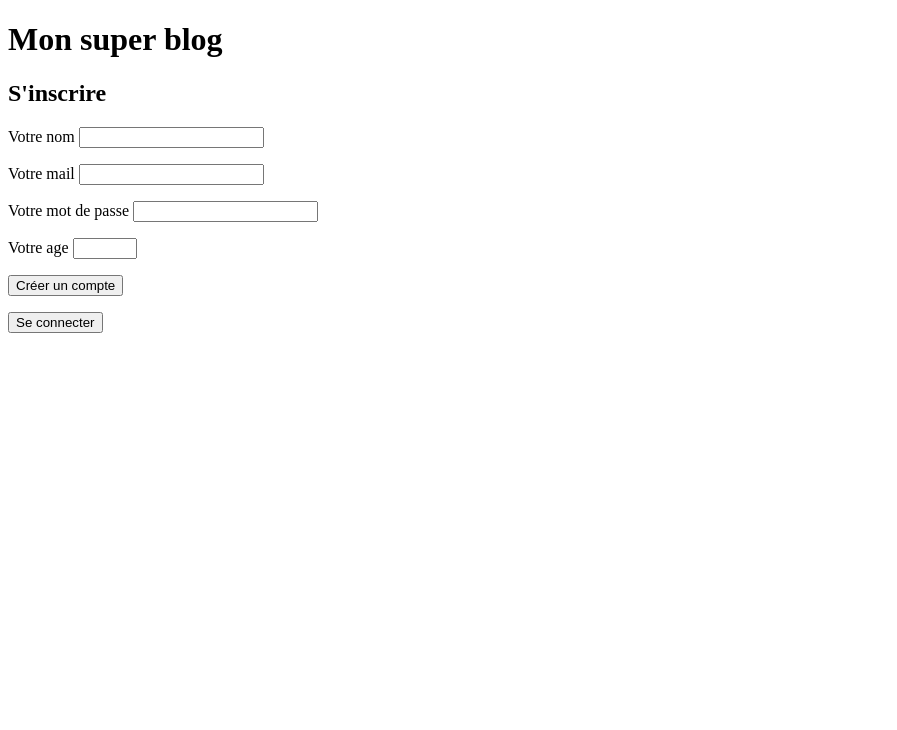
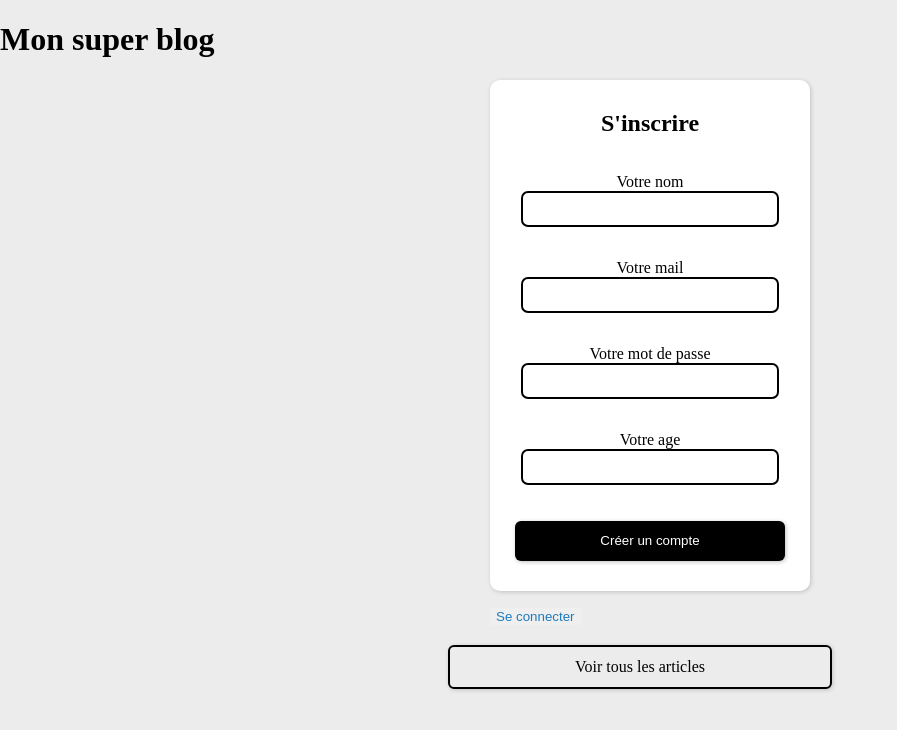
Before and after one commit to brunoher24/strapi-frontend-js-test, a plain HTML site: page index.html in a window 1280 px wide. Both pictures are taken after a click on the button "Pas encore de compte ?". Shown: the whole page, without its empty margins (0-897 px from the left). Drawn offline with Linux system fonts and the light colour scheme.

Commit message:
ajout de la vue des articles, debut d'integration en css

```diff
--- /dev/null
+++ b/global.css
@@ -0,0 +1,37 @@
+:root {
+ --color-1: black;
+ --color-2: white;
+ --color-3: #ececec;
+ --color-4: #1d7bbe;
+}
+
+body {
+    margin: 0;
+    background-color: var(--color-3);
+}
+
+.btn {
+    width: 90%;
+    display: block;
+    margin: 20px auto;
+    border-radius: 6px;
+    box-shadow: 1px 1px 4px silver;
+    max-width: 380px;
+    text-decoration: none;
+    height: 40px;
+    display: flex;
+    justify-content: center;
+    align-items: center;
+}
+
+.empty-btn {
+    border: 2px solid;
+    background-color: transparent;
+    color: var(--color-1);
+}
+
+.full-btn {
+    background-color: var(--color-1);
+    color: var(--color-2);
+    border: none;
+}
--- a/index.css
+++ b/index.css
@@ -0,0 +1,33 @@
+#signup-form, #login-form {
+    position: relative;
+    max-width: 300px;
+    margin: 20px auto;
+}
+
+form {
+    background-color: white;
+    border-radius: 10px;
+    padding: 10px;
+    box-shadow: 1px 1px 4px silver;
+    width: 100%;
+    display: flex;
+    flex-direction: column;
+    align-items: center;
+}
+
+form p {
+    text-align: center;
+}
+
+.form-input {
+    border: 2px solid black;
+    height: 30px;
+    border-radius: 7px;
+    width: 250px;
+}
+
+.toggle-forms {
+    color: var(--color-4);
+    border: none;
+    cursor: pointer;
+}
--- a/index.html
+++ b/index.html
@@ -1,60 +1,64 @@
 <!DOCTYPE html>
 <html lang="en">
+
 <head>
     <meta charset="UTF-8">
     <meta http-equiv="X-UA-Compatible" content="IE=edge">
     <meta name="viewport" content="width=device-width, initial-scale=1.0">
+    <link rel="stylesheet" href="global.css">
     <link rel="stylesheet" href="index.css">
     <title>mon super blog</title>
 </head>
+
 <body>
     <h1>Mon super blog</h1>
-
-    <form id="signup-form">
+    <article id="signup-form">
+        <form>
             <h2>S'inscrire</h2>
             <p>
                 <label for="signup-username-input">Votre nom</label>
-            <input type="text" id="signup-username-input">
+                <input class="form-input" type="text" id="signup-username-input">
             </p>
             <p>
                 <label for="signup-email-input">Votre mail</label>
-            <input type="email" id="signup-email-input">
+                <input class="form-input" type="email" id="signup-email-input">
             </p>
             <p>
                 <label for="signup-password-input">Votre mot de passe</label>
-            <input type="password" id="signup-password-input">
+                <input class="form-input" type="password" id="signup-password-input">
             </p>
 
             <p>
                 <label for="signup-age-input">Votre age</label>
-            <input type="number" min="14" max="120" id="signup-age-input">
+                <input class="form-input" type="number" min="14" max="120" id="signup-age-input">
             </p>
 
-        <input id="signup-btn" type="submit" value="Créer un compte">
+            <input class="btn full-btn" id="signup-btn" type="submit" value="Créer un compte">
+        </form>
         <p><button class="toggle-forms">Se connecter</button></p>
-    </form>
+    </article>
 
-    <form id="login-form">
+    <article id="login-form">
+        <form>
             <h2>Se connecter</h2>
             <p>
                 <label for="login-email-input">Votre mail</label>
-            <input type="email" id="login-email-input">
+                <input class="form-input" type="email" id="login-email-input">
             </p>
             <p>
                 <label for="login-password-input">Votre mot de passe</label>
-            <input type="password" id="login-password-input">
+                <input class="form-input" type="password" id="login-password-input">
             </p>
 
-        <input id="login-btn" type="submit" value="Se connecter">
-
+            <input class="btn full-btn" id="login-btn" type="submit" value="Connexion">
+        </form>
         <p><button class="toggle-forms">Pas encore de compte ?</button></p>
-    </form>
+    </article>
 
 
-    <ul id="posts-list">
-
-    </ul>
+    <a class="btn empty-btn" href="./pages/posts/posts.html">Voir tous les articles</a>
 
     <script src="index.js"></script>
 </body>
+
 </html>
--- a/index.js
+++ b/index.js
@@ -1,3 +1,8 @@
+(() => {
+    'use strict';
+
+    let apiToken = "";
+
     let showLogin = true;
     const signupForm = document.getElementById('signup-form');
     const loginForm = document.getElementById('login-form');
@@ -10,17 +15,15 @@ const signupEmailInput = document.getElementById('signup-email-input');
     const signupPasswordInput = document.getElementById('signup-password-input');
     const signupAgeInput = document.getElementById('signup-age-input');
 
-
     const loginEmailInput = document.getElementById('login-email-input');
     const loginPasswordInput = document.getElementById('login-password-input');
-
 
     loginBtn.addEventListener('click', e => {
         login(
             e,
             loginEmailInput.value,
             loginPasswordInput.value,
-        )
+        );
     });
 
     signupBtn.addEventListener('click', e => {
@@ -30,22 +33,17 @@ signupBtn.addEventListener('click', e => {
             signupEmailInput.value,
             signupPasswordInput.value,
             signupAgeInput.value,
-        )
+        );
     });
 
-
-
     const toggleFormsBtns = document.getElementsByClassName("toggle-forms");
-for(let i = 0; i < toggleFormsBtns.length; i ++) {
+    for (let i = 0; i < toggleFormsBtns.length; i++) {
         toggleFormsBtns[i].addEventListener('click', toggleDisplayForm);
     }
 
-
-
-function toggleDisplayForm(e) {
-    e.preventDefault();
+    function toggleDisplayForm() {
         showLogin = !showLogin;
-    if(showLogin) {
+        if (showLogin) {
             loginForm.style.display = "block";
             signupForm.style.display = "none";
         } else {
@@ -54,14 +52,16 @@ function toggleDisplayForm(e) {
         }
     }
 
+
+
     function signup(e, username, email, password, age) {
         e.preventDefault();
         fetch('http://localhost:1337/api/auth/local/register', {
             method: 'POST',
             body: JSON.stringify({
-            username : username,
-            email : email,
-            password : password,
+                username: username,
+                email: email,
+                password: password,
                 age: age
             }),
             headers: {
@@ -71,6 +71,7 @@ function signup(e, username, email, password, age) {
             .then(response => response.json())
             .then(result => {
                 console.log(result);
+                window.sessionStorage.strapitestbruno2404 = result.jwt;
             })
             .catch(error => {
                 console.log("Une erreur est survenue : ", error);
@@ -79,25 +80,27 @@ function signup(e, username, email, password, age) {
 
     function login(e, email, password) {
         e.preventDefault();
-    console.log('login !', email, password);
-//    fetch('http://localhost:1337/api/auth/local/register', {
-//         method: 'POST',
-//         body: JSON.stringify({
-//             username : username,
-//             email : email,
-//             password : password
-//         }),
-//         headers: {
-//             'Content-Type': 'application/json'
-//         }
-//    })
-//    .then(response => response.json())
-//    .then(result => {
-//         console.log(result);
-//    })
-//    .catch(error => {
-//     console.log("Une erreur est survenue : ", error);
-//    });
+
+        fetch('http://localhost:1337/api/auth/local', {
+            method: "POST",
+            body: JSON.stringify({
+                identifier: email,
+                password: password,
+            }),
+            headers: {
+                'Content-Type': 'application/json'
+            }
+        })
+            .then(response => response.json())
+            .then(result => {
+                console.log(result.jwt);
+                window.sessionStorage.strapitestbruno2404 = result.jwt;
+            })
+            .catch(error => {
+                console.log("Une erreur est survenue : ", error);
+            });
+
     }
 
     signupForm.style.display = "none";
+})();
```
Also changed, not shown: pages/posts/posts.html (added, +16 -0 lines), pages/posts/posts.js (added, +17 -0 lines), pages/posts/posts.css (added). Lines whose indentation alone changed are shown as unchanged.
